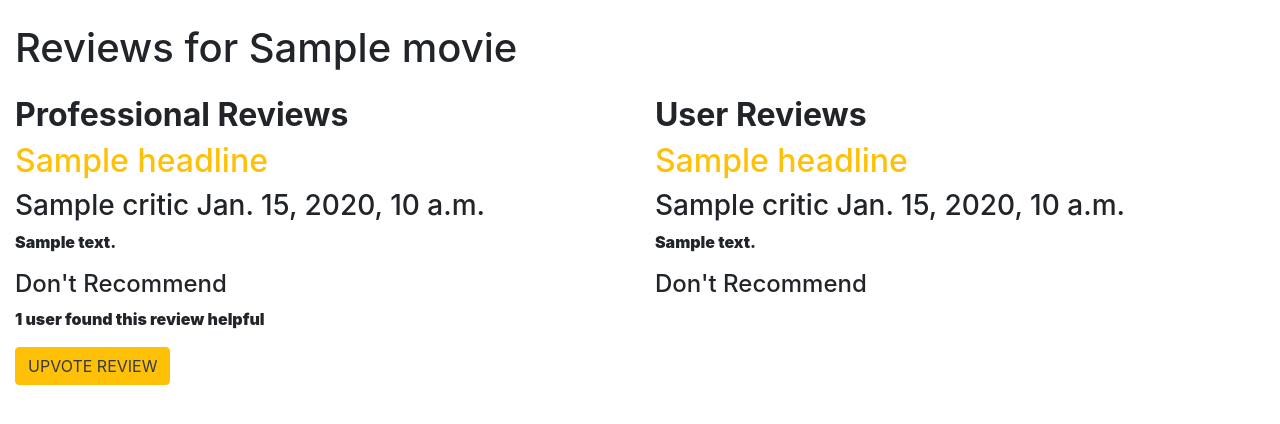
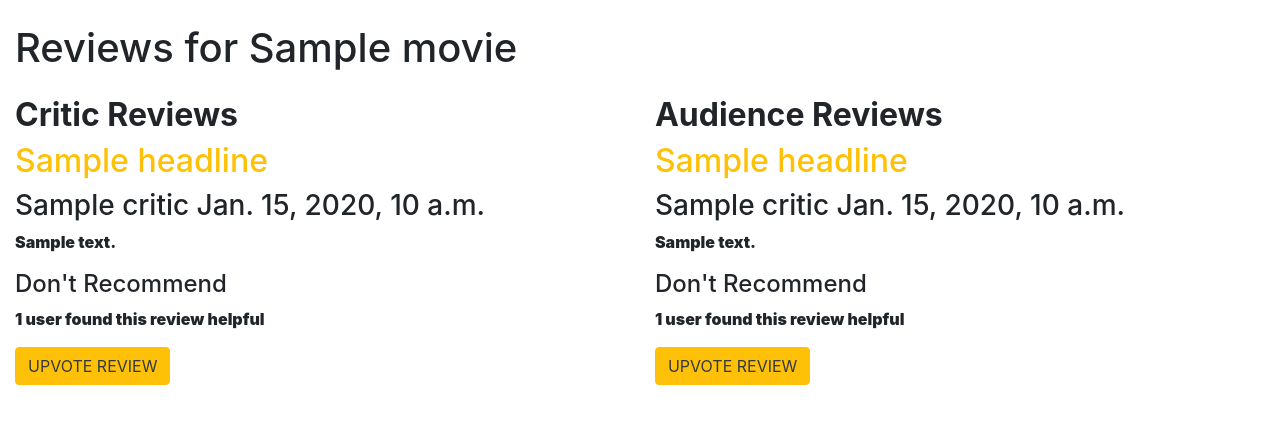
Before and after one commit to ElizabethS5/movie_reviewer, a Django app: template movie_reviewer/templates/reviews.html in a window 1280 px wide. Shown: the part 78-502 px from the top of the page. Run offline with Django 3.2, Linux system fonts and the light colour scheme; the template is opened without the code that fills it: most values are stand-ins (such as "Sample title", 1, 10 or a date in 2020); some libraries are stand-ins or nearby versions.

Commit message:
add voting on audience reviews

```diff
--- a/movie_reviewer/templates/reviews.html
+++ b/movie_reviewer/templates/reviews.html
@@ -8,7 +8,7 @@
 
 <div class='row'>
     <div class="col">
-        <h2><strong>Professional Reviews<strong></h2>
+        <h2><strong>Critic Reviews<strong></h2>
         {% for item in professional_reviews %}
         <h2><a class="text-warning" href="/review/{{item.id}}/">{{item.headline}}</a></h2>
         <h3>{{item.critic}} {{item.post_date}}</h3>
@@ -37,7 +37,7 @@
     </div>
 
     <div class="col">
-        <h2><strong>User Reviews<strong></h2>
+        <h2><strong>Audience Reviews<strong></h2>
         {% for item in user_reviews %}
         <h2><a class="text-warning" href="/review/{{item.id}}/">{{item.headline}}</a></h2>
         <h3>{{item.critic}} {{item.post_date}}</h3>
@@ -47,7 +47,21 @@
         <h4>Recommend</h4>
         {% else %}
         <h4>Don't Recommend</h4>
-        {% endif %} {% endfor %}
+        {% endif %}
+        <p>
+            {{item.vote_number}} user{% if item.vote_number != 1 %}s{% endif %} found
+            this review helpful
+          </p>
+          <button class="btn btn-warning">
+            <a class="text-dark" href="/vote/{{item.id}}">
+              {% if critic in item.voter_list %}
+              REMOVE VOTE
+              {% else %}
+              UPVOTE REVIEW
+              {% endif %}
+            </a>
+          </button>
+        {% endfor %}
     </div>
 </div>
 {% endblock %}
```
